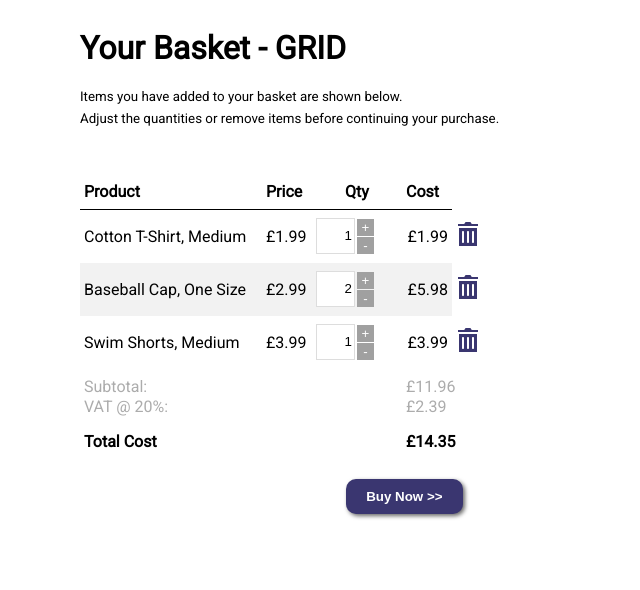
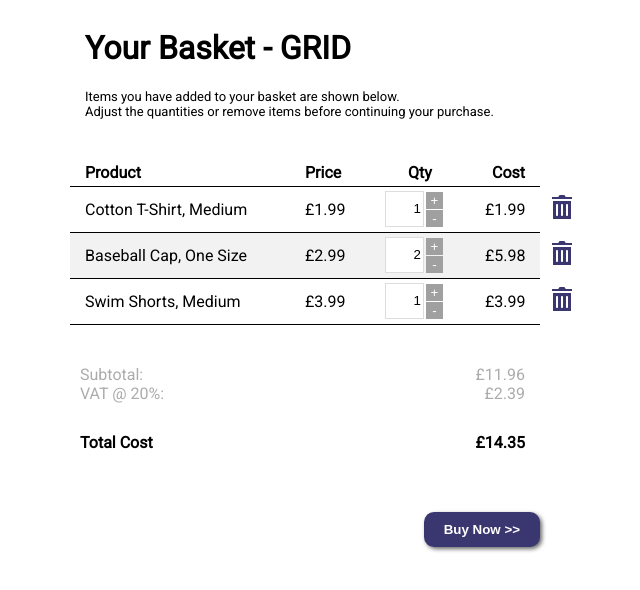
Before and after one commit to hutchida/your-basket, a Vue app: page /grid in a window 1280 px wide. Shown: the top 590 px of the page, without its empty margins (335-975 px from the left). Built offline with nearby package versions, Linux system fonts and the light colour scheme.

Commit message:
added flex footer basket
added flex footer basket and tidied up css

```diff
--- a/babel.config.js
+++ b/babel.config.js
@@ -1,5 +1,3 @@
 module.exports = {
-  presets: [
-    '@vue/cli-plugin-babel/preset'
-  ]
-}
+    presets: ['@vue/cli-plugin-babel/preset'],
+};
--- a/package.json
+++ b/package.json
@@ -5,7 +5,8 @@
     "scripts": {
         "serve": "vue-cli-service serve",
         "build": "vue-cli-service build",
-    "lint": "vue-cli-service lint"
+        "lint": "vue-cli-service lint",
+        "pretty": "npx prettier --write ."
     },
     "dependencies": {
         "axios": "^0.21.1",
@@ -21,6 +22,7 @@
         "babel-eslint": "^10.1.0",
         "eslint": "^6.7.2",
         "eslint-plugin-vue": "^6.2.2",
+        "prettier": "^2.2.1",
         "vue-template-compiler": "^2.6.11"
     },
     "eslintConfig": {
--- a/public/index.html
+++ b/public/index.html
@@ -1,10 +1,10 @@
 <!DOCTYPE html>
 <html lang="">
     <head>
-    <meta charset="utf-8">
-    <meta http-equiv="X-UA-Compatible" content="IE=edge">
-    <meta name="viewport" content="width=device-width,initial-scale=1.0">
-    <link rel="icon" href="<%= BASE_URL %>favicon.ico">
+        <meta charset="utf-8" />
+        <meta http-equiv="X-UA-Compatible" content="IE=edge" />
+        <meta name="viewport" content="width=device-width,initial-scale=1.0" />
+        <link rel="icon" href="<%= BASE_URL %>favicon.ico" />
         <title><%= htmlWebpackPlugin.options.title %></title>
     </head>
     <body>
--- a/src/assets/styles/app.css
+++ b/src/assets/styles/app.css
@@ -1,4 +1,3 @@
-
 @import url('https://fonts.googleapis.com/css2?family=Roboto:wght@400&display=swap');
 
 #app {
@@ -6,17 +5,17 @@
     font-weight: normal;
 }
 
-a, button{
+a,
+button {
     cursor: pointer;
 }
 
 .container {
-
     margin: auto;
     display: table;
 }
 
-.form{
+.form {
     margin-top: 40px;
 }
 
@@ -52,17 +51,17 @@ a, button{
     padding: 10px 20px;
     float: right;
     margin-right: 10%;
-  margin-top: 20px;
+    margin-top: 60px;
     font-weight: bold;
 }
 
 button.checkout.is-grid {
-  margin-right: 15% !important;
+    margin-right: 0%;
 }
 
 :disabled {
     background: #dddddd;
-  cursor:not-allowed;
+    cursor: not-allowed;
 }
 input#quantity {
     text-align: right;
@@ -70,17 +69,15 @@ input#quantity {
     border-bottom: 1px solid #ddd;
     margin: 0px 1px 0px 0px;
     height: 32px;
-
 }
 
-input[type="number"]::-webkit-inner-spin-button,
-input[type="number"]::-webkit-outer-spin-button {
+input[type='number']::-webkit-inner-spin-button,
+input[type='number']::-webkit-outer-spin-button {
     -webkit-appearance: none;
     margin: 0;
 }
 
-
-input[type=number] {
+input[type='number'] {
     -moz-appearance: textfield;
 }
 
@@ -88,73 +85,119 @@ table.is-striped tr:nth-child(even) {
     background-color: #f2f2f2;
 }
 
-.blank td, td.blank{
+.blank td,
+td.blank {
     background-color: #fff;
-  border:0px;
+    border: 0px;
 }
 
-.min td{
+.min td {
     padding: 0px 10px;
 }
-.grey td{
-  color:#acacac;
+.grey td {
+    color: #acacac;
 }
 table {
     width: 100%;
 }
 
-table, th, td{
+table,
+th,
+td {
     border-collapse: collapse;
     padding: 10px;
 }
-table thead tr td{
+table thead tr td {
     border-bottom: 1px solid black;
     font-weight: bold;
 }
 
-svg{
-  fill:#3a3670;
+svg {
+    fill: #3a3670;
 }
 
 
-.grid{
+.title{
+  padding-left: 15px;
+  padding-right: 15px;
+}
+p.title{
+  font-size: small;
+}
+
+.grid {
     display: grid;
-  width: 450px;
-  grid-template-columns: repeat(5, 1fr);
-  grid-template-columns: 182px 50px 90px 50px 40px;
+    /* grid-template-columns: repeat(4, 1fr); */
+    grid-template-columns: 220px 80px 100px 70px;
 }
 
 .grid > span {
     display: grid;
-  padding: 8px 4px;
+    padding-top: 4px;
+    padding-bottom: 4px;
+    padding-right: 15px;
+    padding-left: 15px;
     align-self: stretch;
     align-items: center;
 }
 
+
 .grid.header {
     margin-top: 40px;
+    /* grid-template-columns: repeat(4, 1fr); */
+}
+.grid>span{
   border-bottom: 1px solid black;
-  width: 372px;
-  grid-template-columns: repeat(4, 1fr);
-  grid-template-columns: 182px 50px 90px 50px;
 }
 
-.no-border {
-  border-bottom:none !important;
+.grid.main:nth-of-type(2n + 1) > span {
+    background-color: #f2f2f2;
 }
 
-.grid.main:nth-of-type(2n+1) > span {
-  background-color:#f2f2f2;
-}
-
-.grid.greyed{
+.grid.greyed {
     grid-template-rows: 20px;
 }
 .greyed > span {
-  color:#acacac;
+    color: #acacac;
     margin: 0px;
 }
-.grid >span:last-child{
-  border-bottom:0px !important;
-  background: none !important;
+
+.grid-main > span:last-child {
+  text-align: right;
+  padding-right: 15px;
 }
+.container-delete {
+    position: relative;
+}
+
+.container-delete .button-delete {
+    position: absolute;
+    left: 80px;
+}
+
+.basket-footer {
+    padding-top: 10px;
+    margin-top: 30px;
+
+}
+
+.basket-footer .container-flex {
+    display: flex;
+}
+
+.basket-footer .container-flex > .row {
+    flex: 1;
+    color: #acacac;
+    padding: 0 10px;
+}
+
+.basket-footer .container-flex > .row:last-child {
+    text-align: right;
+    padding-right: 15px;
+}
+
+.basket-footer .container-flex.total > .row {
+    color: black;
+    font-weight: bold;
+    padding-top: 30px;
+}
--- a/src/components/Cart.vue
+++ b/src/components/Cart.vue
@@ -25,58 +25,20 @@
                             <td>
                                 <div class="input-group center">
                                     <div class="input-element">
-                    <input
-                      @change="updateQuantity(p)"
-                      id="quantity"
-                      type="number"
-                      class="form-control input-number"
-                      :value="p.quantity"
-                      min="1"
-                      max="10"
-                      size="1"
-                      onfocus="this.previousValue = this.value"
-                      onkeydown="this.previousValue = this.value"
-                      oninput="validity.valid || (value = this.previousValue)"
-                    />
+                                        <input @change="updateQuantity(p)" id="quantity" type="number" class="form-control input-number" :value="p.quantity" min="1" max="10" size="1" onfocus="this.previousValue = this.value" onkeydown="this.previousValue = this.value" oninput="validity.valid || (value = this.previousValue)" />
                                     </div>
 
                                     <div class="input-element right">
-                    <button
-                      @click="incrementCart(p)"
-                      type="button"
-                      class="btn btn-default btn-number"
-                      data-type="plus"
-                      data-field="quant[1]"
-                    >
-                      +
-                    </button>
-                    <button
-                      @click="decrementCart(p)"
-                      type="button"
-                      class="btn btn-default btn-number"
-                      data-type="minus"
-                      data-field="quant[1]"
-                    >
-                      -
-                    </button>
+                                        <button @click="incrementCart(p)" type="button" class="btn btn-default btn-number" data-type="plus" data-field="quant[1]">+</button>
+                                        <button @click="decrementCart(p)" type="button" class="btn btn-default btn-number" data-type="minus" data-field="quant[1]">-</button>
                                     </div>
                                 </div>
                             </td>
                             <td class="right">£{{ (p.quantity * p.price).toFixed(2) }}</td>
                             <td class="blank">
-                <a
-                  @click="makeQuantityZero({ product: p, quantity: 0 })"
-                  href="#"
-                >
-                  <svg
-                    xmlns="http://www.w3.org/2000/svg"
-                    width="24"
-                    height="24"
-                    viewBox="0 0 24 24"
-                  >
-                    <path
-                      d="M3 6v18h18v-18h-18zm5 14c0 .552-.448 1-1 1s-1-.448-1-1v-10c0-.552.448-1 1-1s1 .448 1 1v10zm5 0c0 .552-.448 1-1 1s-1-.448-1-1v-10c0-.552.448-1 1-1s1 .448 1 1v10zm5 0c0 .552-.448 1-1 1s-1-.448-1-1v-10c0-.552.448-1 1-1s1 .448 1 1v10zm4-18v2h-20v-2h5.711c.9 0 1.631-1.099 1.631-2h5.315c0 .901.73 2 1.631 2h5.712z"
-                    /></svg
+                                <a @click="makeQuantityZero({ product: p, quantity: 0 })" href="#">
+                                    <svg xmlns="http://www.w3.org/2000/svg" width="24" height="24" viewBox="0 0 24 24">
+                                        <path d="M3 6v18h18v-18h-18zm5 14c0 .552-.448 1-1 1s-1-.448-1-1v-10c0-.552.448-1 1-1s1 .448 1 1v10zm5 0c0 .552-.448 1-1 1s-1-.448-1-1v-10c0-.552.448-1 1-1s1 .448 1 1v10zm5 0c0 .552-.448 1-1 1s-1-.448-1-1v-10c0-.552.448-1 1-1s1 .448 1 1v10zm4-18v2h-20v-2h5.711c.9 0 1.631-1.099 1.631-2h5.315c0 .901.73 2 1.631 2h5.712z" /></svg
                                 ></a>
                             </td>
                         </template>
@@ -109,21 +71,19 @@
                     </tr>
                 </tbody>
             </table>
-      <button :disabled="total == 0" class="checkout right" @click="Checkout">
-        Buy Now >>
-      </button>
+            <button :disabled="total == 0" class="checkout right" @click="Checkout">Buy Now >></button>
         </div>
     </div>
 </template>
 
 <script>
-import { mapGetters, mapActions } from "vuex";
-import axios from "axios";
+import { mapGetters, mapActions } from 'vuex';
+import axios from 'axios';
 
 export default {
     computed: {
         ...mapGetters({
-      products: "cartProducts",
+            products: 'cartProducts',
         }),
         selectedItems() {
             return this.products.reduce(this.selectedItems, this.p);
@@ -140,7 +100,7 @@ export default {
 
     methods: {
         Checkout() {
-      axios.post("/pay", this.products).then(
+            axios.post('/pay', this.products).then(
                 (response) => {
                     console.log(response);
                 },
@@ -148,21 +108,13 @@ export default {
                     console.log(error);
                 }
             );
-      console.log("JSON posted with axios request:");
+            console.log('JSON posted with axios request:');
             console.log(this.products);
-      alert(
-        "You have successfully paid £" + this.totalPlusVat + " for your items."
-      );
+            alert('You have successfully paid £' + this.totalPlusVat + ' for your items.');
         },
-    ...mapActions([
-      "incrementCart",
-      "decrementCart",
-      "makeQuantityZero",
-      "updateQuantity",
-    ]),
+        ...mapActions(['incrementCart', 'decrementCart', 'makeQuantityZero', 'updateQuantity']),
     },
 };
 </script>
 
-<style>
-</style>
+<style></style>
--- a/src/components/GridCart.vue
+++ b/src/components/GridCart.vue
@@ -1,16 +1,16 @@
 <template>
     <div class="cart">
         <h1 class="title">Your Basket - GRID</h1>
-    <sup>
+        <p class="title">
             Items you have added to your basket are shown below.<br />
             Adjust the quantities or remove items before continuing your purchase.
-    </sup>
+        </p>
 
         <div class="grid header">
             <span><strong>Product</strong></span>
             <span><strong>Price</strong></span>
             <span class="center"><strong>Qty</strong></span>
-      <span><strong>Cost</strong></span>
+            <span class="right"><strong>Cost</strong></span>
         </div>
         <div class="grid main" v-for="p in products" track-by="id" :key="p.id">
             <template v-if="p.quantity > 0">
@@ -19,93 +19,51 @@
                 <span>
                     <div class="input-group center">
                         <div class="input-element">
-              <input
-                @change="updateQuantity(p)"
-                id="quantity"
-                type="number"
-                class="form-control input-number"
-                :value="p.quantity"
-                min="1"
-                max="10"
-                size="1"
-                onfocus="this.previousValue = this.value"
-                onkeydown="this.previousValue = this.value"
-                oninput="validity.valid || (value = this.previousValue)"
-              />
+                            <input @change="updateQuantity(p)" id="quantity" type="number" class="form-control input-number" :value="p.quantity" min="1" max="10" size="1" onfocus="this.previousValue = this.value" onkeydown="this.previousValue = this.value" oninput="validity.valid || (value = this.previousValue)" />
                         </div>
-
                         <div class="input-element right">
-              <button
-                @click="incrementCart(p)"
-                type="button"
-                class="btn btn-default btn-number"
-                data-type="plus"
-                data-field="quant[1]"
-              >
-                +
-              </button>
-              <button
-                @click="decrementCart(p)"
-                type="button"
-                class="btn btn-default btn-number"
-                data-type="minus"
-                data-field="quant[1]"
-              >
-                -
-              </button>
+                            <button @click="incrementCart(p)" type="button" class="btn btn-default btn-number" data-type="plus" data-field="quant[1]">+</button>
+                            <button @click="decrementCart(p)" type="button" class="btn btn-default btn-number" data-type="minus" data-field="quant[1]">-</button>
                         </div>
                     </div>
                 </span>
-        <span class="right"> £{{ (p.quantity * p.price).toFixed(2) }} </span>
-        <span class="blank">
-          <a @click="makeQuantityZero({ product: p, quantity: 0 })" href="#">
-            <svg
-              xmlns="http://www.w3.org/2000/svg"
-              width="24"
-              height="24"
-              viewBox="0 0 24 24"
-            >
-              <path
-                d="M3 6v18h18v-18h-18zm5 14c0 .552-.448 1-1 1s-1-.448-1-1v-10c0-.552.448-1 1-1s1 .448 1 1v10zm5 0c0 .552-.448 1-1 1s-1-.448-1-1v-10c0-.552.448-1 1-1s1 .448 1 1v10zm5 0c0 .552-.448 1-1 1s-1-.448-1-1v-10c0-.552.448-1 1-1s1 .448 1 1v10zm4-18v2h-20v-2h5.711c.9 0 1.631-1.099 1.631-2h5.315c0 .901.73 2 1.631 2h5.712z"
-              /></svg
+                <span class="right container-delete">
+                    £{{ (p.quantity * p.price).toFixed(2) }}
+                    <a class="button-delete" @click="makeQuantityZero({ product: p, quantity: 0 })" href="#">
+                        <svg xmlns="http://www.w3.org/2000/svg" width="24" height="24" viewBox="0 0 24 24">
+                            <path d="M3 6v18h18v-18h-18zm5 14c0 .552-.448 1-1 1s-1-.448-1-1v-10c0-.552.448-1 1-1s1 .448 1 1v10zm5 0c0 .552-.448 1-1 1s-1-.448-1-1v-10c0-.552.448-1 1-1s1 .448 1 1v10zm5 0c0 .552-.448 1-1 1s-1-.448-1-1v-10c0-.552.448-1 1-1s1 .448 1 1v10zm4-18v2h-20v-2h5.711c.9 0 1.631-1.099 1.631-2h5.315c0 .901.73 2 1.631 2h5.712z" /></svg
                     ></a>
                 </span>
             </template>
         </div>
-    <div class="grid greyed">
-      <span class="subtotal">Subtotal:</span>
-      <span></span>
-      <span></span>
-      <span>£{{ total.toFixed(2) }}</span>
-      <span></span>
-      <span>VAT @ 20%:</span>
-      <span></span>
-      <span></span>
-      <span>£{{ (total * 0.2).toFixed(2) }}</span>
-      <span></span>
+
+        <div class="basket-footer">
+            <div class="container-flex">
+                <div class="row">Subtotal:</div>
+                <div class="row">£{{ total.toFixed(2) }}</div>
             </div>
-    <div class="grid">
-      <span><strong>Total Cost</strong></span>
-      <span></span>
-      <span></span>
-      <span><strong>£{{ (total + total * 0.2).toFixed(2) }}</strong></span>
-      <span></span>
+            <div class="container-flex">
+                <div class="row">VAT @ 20%:</div>
+                <div class="row">£{{ (total * 0.2).toFixed(2) }}</div>
+            </div>
+            <div class="container-flex total">
+                <div class="row">Total Cost</div>
+                <div class="row">£{{ (total + total * 0.2).toFixed(2) }}</div>
+            </div>
         </div>
 
-    <button :disabled="total == 0" class="checkout is-grid right " @click="Checkout">
-      Buy Now >>
-    </button>
+        <button :disabled="total == 0" class="checkout is-grid right" @click="Checkout">Buy Now >></button>
     </div>
 </template>
 
 <script>
-import { mapGetters, mapActions } from "vuex";
-import axios from "axios";
+import { mapGetters, mapActions } from 'vuex';
+import axios from 'axios';
 
 export default {
     computed: {
         ...mapGetters({
-      products: "cartProducts",
+            products: 'cartProducts',
         }),
         selectedItems() {
             return this.products.reduce(this.selectedItems, this.p);
@@ -122,7 +80,7 @@ export default {
 
     methods: {
         Checkout() {
-      axios.post("/pay", this.products).then(
+            axios.post('/pay', this.products).then(
                 (response) => {
                     console.log(response);
                 },
@@ -130,21 +88,13 @@ export default {
                     console.log(error);
                 }
             );
-      console.log("JSON posted with axios request:");
+            console.log('JSON posted with axios request:');
             console.log(this.products);
-      alert(
-        "You have successfully paid £" + this.totalPlusVat + " for your items."
-      );
+            alert('You have successfully paid £' + this.totalPlusVat + ' for your items.');
         },
-    ...mapActions([
-      "incrementCart",
-      "decrementCart",
-      "makeQuantityZero",
-      "updateQuantity",
-    ]),
+        ...mapActions(['incrementCart', 'decrementCart', 'makeQuantityZero', 'updateQuantity']),
     },
 };
 </script>
 
-<style>
-</style>
+<style></style>
--- a/src/main.js
+++ b/src/main.js
@@ -1,27 +1,27 @@
-import Vue from 'vue'
-import VueRouter from 'vue-router'
-import store from './store/index.js'
-import App from './App.vue'
-import Cart from './components/Cart.vue'
-import GridCart from './components/GridCart.vue'
+import Vue from 'vue';
+import VueRouter from 'vue-router';
+import store from './store/index.js';
+import App from './App.vue';
+import Cart from './components/Cart.vue';
+import GridCart from './components/GridCart.vue';
 
-Vue.use(VueRouter)
+Vue.use(VueRouter);
 
 // Define routes
 const routes = [
-  { path: '/', component: Cart},
-  {path: '/grid', component: GridCart }
-]
+    { path: '/', component: Cart },
+    { path: '/grid', component: GridCart },
+];
 
 // Register routes
 const router = new VueRouter({
-  mode: 'history',
-  routes
-})
+    mode: 'history',
+    routes,
+});
 
 new Vue({
-  el: '#app',
-  render: h => h(App),
-  router,
-  store
-})
+    el: '#app',
+    render: (h) => h(App),
+    router,
+    store,
+});
--- a/src/store/index.js
+++ b/src/store/index.js
@@ -1,10 +1,10 @@
-import Vue from 'vue'
-import Vuex from 'vuex'
-import * as types from './mutation-types'
+import Vue from 'vue';
+import Vuex from 'vuex';
+import * as types from './mutation-types';
 
-Vue.use(Vuex)
+Vue.use(Vuex);
 
-const debug = process.env.NODE_ENV !== 'production'
+const debug = process.env.NODE_ENV !== 'production';
 
 // initial state
 const state = {
@@ -14,23 +14,22 @@ const state = {
             name: 'Cotton T-Shirt, Medium',
             description: '',
             price: 1.99,
-            quantity: 1
-
+            quantity: 1,
         },
         {
             id: 'bcd755a6-9a19-94e1-0a5d-426c0303454f',
             name: 'Baseball Cap, One Size',
             description: '',
             price: 2.99,
-            quantity: 2
+            quantity: 2,
         },
         {
             id: '727026b7-7f2f-c5a0-ace9-cc227e686b8e',
             name: 'Swim Shorts, Medium',
             description: '',
             price: 3.99,
-            quantity: 1
-        }
+            quantity: 1,
+        },
     ],
     all: [
         {
@@ -38,113 +37,110 @@ const state = {
             name: 'Cotton T-Shirt, Medium',
             description: '',
             price: 1.99,
-            quantity: 1
-
+            quantity: 1,
         },
         {
             id: 'bcd755a6-9a19-94e1-0a5d-426c0303454f',
             name: 'Baseball Cap, One Size',
             description: '',
             price: 2.99,
-            quantity: 2
+            quantity: 2,
         },
         {
             id: '727026b7-7f2f-c5a0-ace9-cc227e686b8e',
             name: 'Swim Shorts, Medium',
             description: '',
             price: 3.99,
-            quantity: 1
-        }
-    ]
-}
+            quantity: 1,
+        },
+    ],
+};
 
 // getters
 const getters = {
-    allProducts: state => state.all, // would need action/mutation if data fetched async
-    getNumberOfProducts: state => (state.all) ? state.all.length : 0,
-    cartProducts: state => {
+    allProducts: (state) => state.all, // would need action/mutation if data fetched async
+    getNumberOfProducts: (state) => (state.all ? state.all.length : 0),
+    cartProducts: (state) => {
         return state.added.map(({ id, quantity }) => {
-            const product = state.all.find(p => p.id === id)
+            const product = state.all.find((p) => p.id === id);
 
             return {
                 name: product.name,
                 price: product.price,
                 id: product.id,
-                quantity
-            }
-        })
-    }
-}
+                quantity,
+            };
+        });
+    },
+};
 
 // actions
 const actions = {
     updateQuantity({ commit }, product) {
         commit(types.UPDATE_QUANTITY, {
             id: product.id,
-            q: event.target.value
-        })
+            q: event.target.value,
+        });
     },
 
     incrementCart({ commit }, product) {
         commit(types.INCREMENT_CART, {
-            id: product.id
-        })
+            id: product.id,
+        });
     },
 
     decrementCart({ commit }, product) {
         commit(types.DECREMENT_CART, {
-            id: product.id
-        })
+            id: product.id,
+        });
     },
 
     makeQuantityZero({ commit }, { product, quantity }) {
         commit(types.MAKE_QUANTITY_ZERO, {
             id: product.id,
-            q: quantity
-        })
-    }
-}
+            q: quantity,
+        });
+    },
+};
 
 // mutations
 const mutations = {
-
     [types.UPDATE_QUANTITY](state, { id, q }) {
-        const record = state.added.find(p => p.id === id)
+        const record = state.added.find((p) => p.id === id);
         if (record) {
-            record.quantity = q
+            record.quantity = q;
         }
     },
 
     [types.INCREMENT_CART](state, { id }) {
-        const record = state.added.find(p => p.id === id)
+        const record = state.added.find((p) => p.id === id);
         if (!record) {
             state.added.push({
                 id,
-                quantity: 1
-            })
+                quantity: 1,
+            });
         } else {
             if (record.quantity < 10) {
-                record.quantity++
+                record.quantity++;
             }
-
         }
     },
 
     [types.DECREMENT_CART](state, { id }) {
-        const record = state.added.find(p => p.id === id)
+        const record = state.added.find((p) => p.id === id);
 
         if (record.quantity > 1) {
-            record.quantity--
+            record.quantity--;
         }
     },
 
     [types.MAKE_QUANTITY_ZERO](state, { id, q }) {
-        const record = state.added.find(p => p.id === id)
+        const record = state.added.find((p) => p.id === id);
         if (record) {
-            record.quantity = q
+            record.quantity = q;
         }
-    }
-}
+    },
+};
 
 // one store for entire application
 export default new Vuex.Store({
@@ -152,5 +148,5 @@ export default new Vuex.Store({
     strict: debug,
     getters,
     actions,
-    mutations
-})
+    mutations,
+});
```
Also changed, not shown: src/App.vue (+3 -5 lines), src/store/mutation-types.js (+4 -5 lines), .prettierrc.json (added), 2 other files (tests, documents, lock files or other folders). Lines whose indentation alone changed are shown as unchanged.
